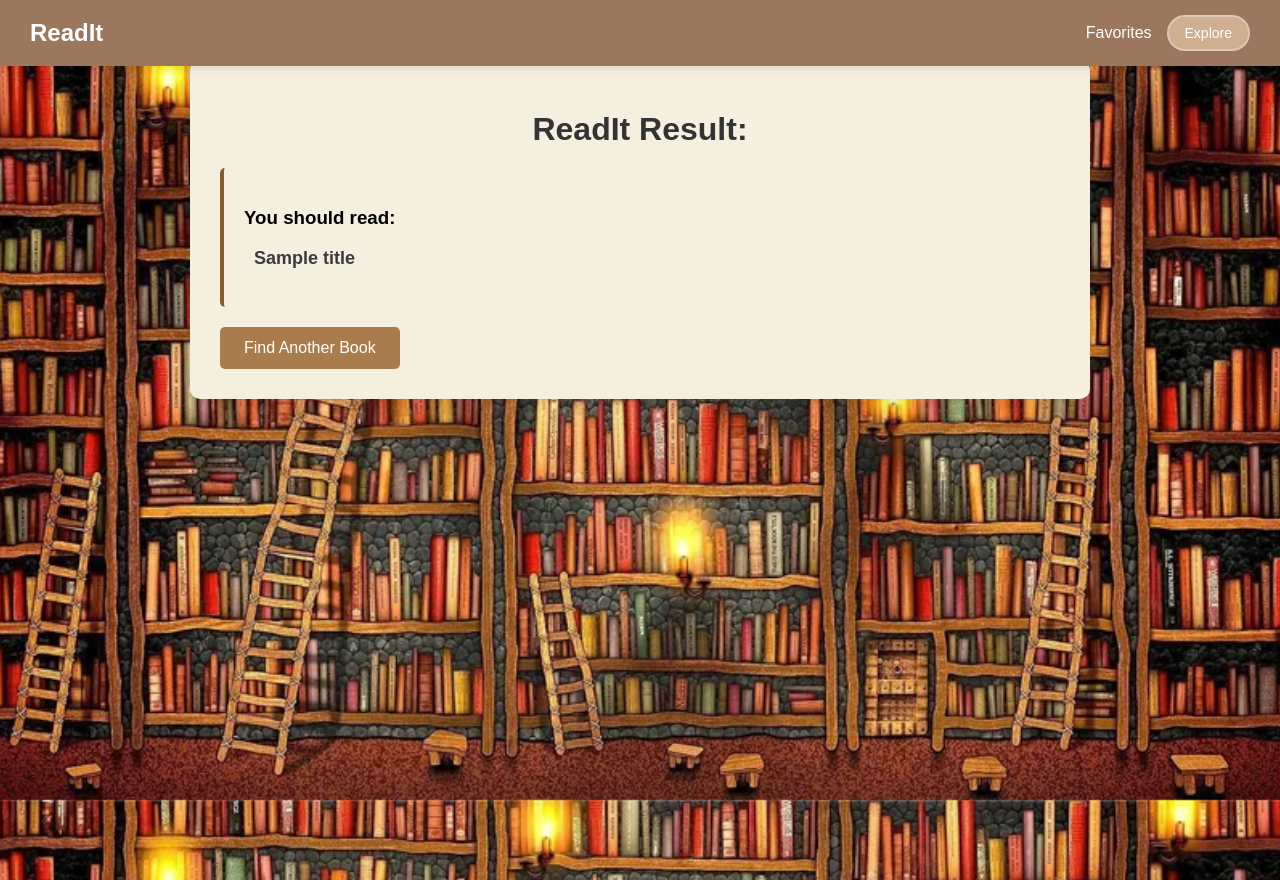
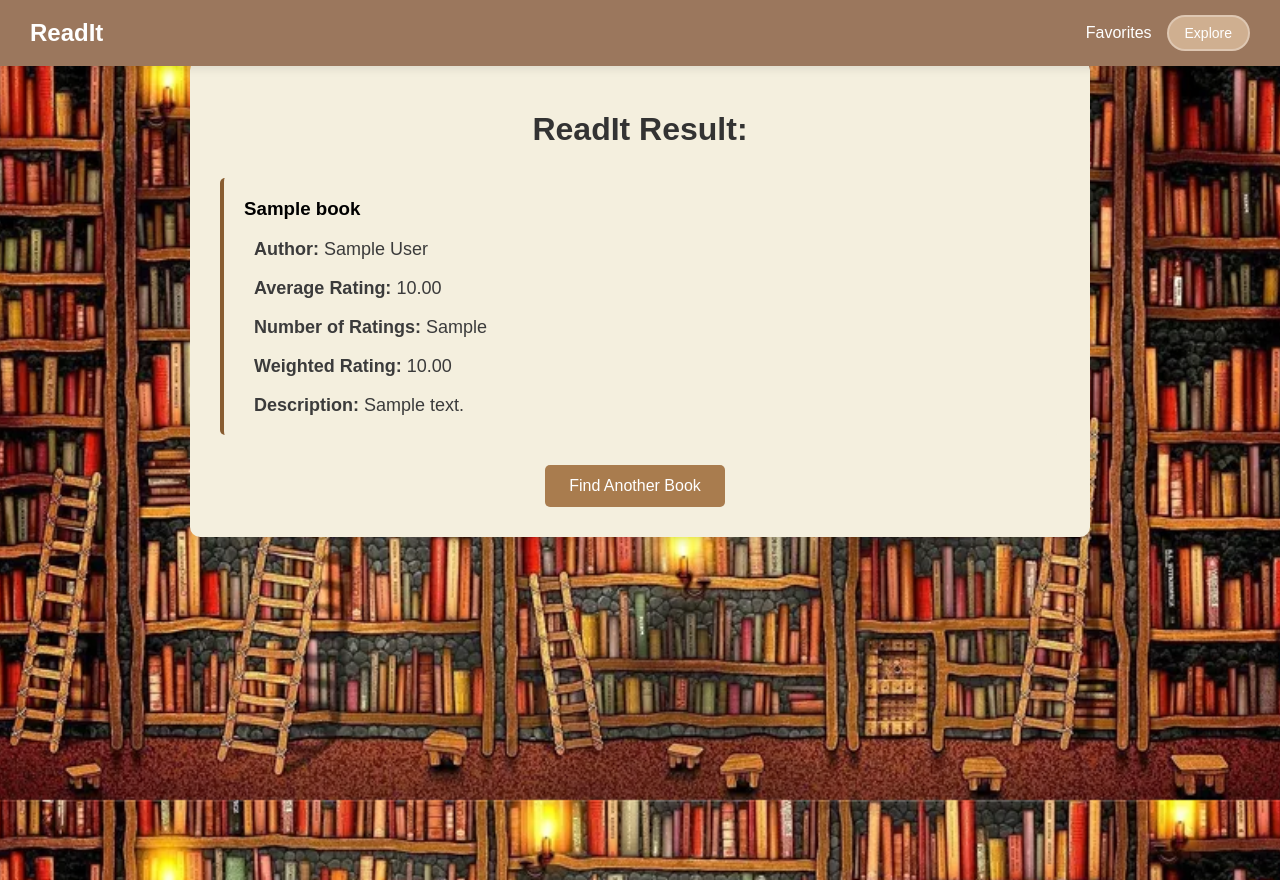
Before and after one commit to lleo022/ReadIt, a Flask app: template templates/output.html in a window 1280 px wide. Run offline with Flask 3, Linux system fonts and the light colour scheme; the template is opened without the code that fills it: most values are stand-ins (such as "Sample title", 1, 10 or a date in 2020); parts of the project's set-up code (start-up, migrations or seed data) failed here and were passed over.

Commit message:
Full implementation of results screen to display book recommendations. Modified file structure.

```diff
--- a/app.py
+++ b/app.py
@@ -1,91 +1,7 @@
 from flask import Flask, render_template, request, redirect, url_for
 
-import pandas as pd
-import numpy as np
-from sklearn.feature_extraction.text import TfidfVectorizer
-from sklearn.metrics.pairwise import cosine_similarity
-
-# ------------ Book Recommendation Code ------------ #
-df = pd.read_pickle("data/books.pkl")
-
-def recommend(title="", genre=""):
-    # important variables
-    GENRE_SIMILARITY_THRESHOLD = 0.2
-    FULL_SIMILARITY_THRESHOLD = 0.1
-    MAX_RECOMMENDATIONS = 5
-    title = title.lower()
-    genre = genre.lower()
-
-    # Filter by genre, else use all the data
-    if genre.strip():
-        temp = df[
-            (df['Genre1'].str.lower() == genre) |
-            (df['Genre2'].str.lower() == genre) |
-            (df['Genre3'].str.lower() == genre) |
-            (df['Genre4'].str.lower() == genre) |
-            (df['Genre5'].str.lower() == genre)
-        ].reset_index(drop=True)
-    else:
-        temp = df.copy()
-
-    # Recommend top 5 books by weighted rating if title is empty
-    if not title.strip():
-        rec = temp.sort_values(by='Weighted Rating', ascending=False).head(5)
-        return rec.reset_index(drop=True)
-
-    matchTitle = None
-    genreTitles = temp["Title"].str.lower()
-    # Exact match in genre-filtered data
-    if title in genreTitles.values:
-        matchTitle = temp.loc[genreTitles == title, 'Title'].values[0]
-    # Bigram match for similar titles in genre-filtered data
-    elif not temp.empty:
-        print(title)
-        similarTitle = TfidfVectorizer(ngram_range=(2, 2), stop_words='english')
-        titleMatrix = similarTitle.fit_transform(temp['Title'])
-        userVec = similarTitle.transform([title])
-        simScores = cosine_similarity(userVec, titleMatrix).flatten()
-        bestID = np.argmax(simScores)
-        if simScores[bestID] > GENRE_SIMILARITY_THRESHOLD: # prevents clearly wrong matches
-            matchTitle = temp.iloc[bestID]['Title']
-            # Assuming you meant {matchTitle}
-    # if genre-filtered match fails, expand search to larger dataset
-    if matchTitle is None:
-        allTitles = df['Title'].str.lower()
-        # Exact title match
-        if title in allTitles.values:
-            matchTitle = df.loc[allTitles[allTitles == title].index[0], 'Title']
-        # Bigram match for similar titles
-        else:
-            similarTitle = TfidfVectorizer(ngram_range=(2, 2), stop_words='english')
-            titleMatrix = similarTitle.fit_transform(df['Title'])
-            userVec = similarTitle.transform([title])
-            simScores = cosine_similarity(userVec, titleMatrix).flatten()
-            bestID = np.argmax(simScores)
-            if simScores[bestID] > FULL_SIMILARITY_THRESHOLD:
-                matchTitle = df.iloc[bestID]['Title']
-                # Assuming you meant {matchTitle}
-                # get genres of matchTitle to apply to new temp
-                matchedRow = df[df['Title'] == matchTitle].iloc[0]
-                matchedGenres = [matchedRow[f'Genre{i}'] for i in range(1, 6)]
-                temp = df[df[[f'Genre{i}' for i in range(1, 6)]].isin(matchedGenres).any(axis=1)].reset_index(drop=True)
-            else:
-                return None
-
-    # use trigrams to analyze book similarity from description
-    indices = pd.Series(temp.index, index=temp['Title'])
-    tf = TfidfVectorizer(ngram_range=(3, 3), stop_words='english')
-    tfidf_matrix = tf.fit_transform(temp['Description'])
-    sg = cosine_similarity(tfidf_matrix, tfidf_matrix)
-    idx = indices[matchTitle]
-    sig = list(enumerate(sg[idx]))
-    sig = [x for x in sig if x[0] != idx]  # remove self-match explicitly
-    sig = sorted(sig, key=lambda x: x[1], reverse=True)[:MAX_RECOMMENDATIONS]
-    book_indices = [i[0] for i in sig]
-    rec = temp.iloc[book_indices]
-
-    return rec.reset_index(drop=True)
-
+# include code from my book recommendation py file
+from bookrec import *
 
 # ----------------- Flask App Code ----------------- #
 app = Flask("__name__")
@@ -107,7 +23,7 @@ def output():
     return render_template("output.html", recommendations=recommendations)
 
 '''
-# May add in the future but not today
+# May add in the future but not this time
 @app.route('/favorites')
 def favorites():
     return render_template('favorites.html')
--- a/static/css/style.css
+++ b/static/css/style.css
@@ -76,7 +76,7 @@ body {
     margin: 0 auto;
     padding: 20px;
     padding-top: 60px;
-    background-image: url("/static/img/librarybackground.jpg");
+    background-image: url("/static/images/library-background.jpg");
     background-size: cover;
     background-repeat: no-repeat;
     background-attachment: fixed;
@@ -149,8 +149,8 @@ button:hover {
 .result {
     background-color: #f4efde;
     border-radius: 5px;
-    padding: 20px;
-    margin: 20px 0;
+    padding: 1px 20px;
+    margin: 30px 0;
     border-left: 4px solid #885c30;
 }
 
@@ -171,7 +171,7 @@ button:hover {
 .hero-img {
     height: 60vh;
     min-height: 400px;
-    background-image: url("/static/img/hero-book.jpg");
+    background-image: url("/static/images/hero-book.jpg");
     background-size: cover;
     background-position: center bottom;
     background-repeat: no-repeat;
--- a/templates/layout.html
+++ b/templates/layout.html
@@ -1,5 +1,5 @@
 <!DOCTYPE html>
-<html lang=""en>
+<html lang="en">
 
 <head>
     <meta charset="UTF-8">
--- a/templates/output.html
+++ b/templates/output.html
@@ -6,13 +6,30 @@
 
     <h1>ReadIt Result:</h1>
 
-    <div class="result">
-        <h3>You should read:</h3>
-        <p><strong>{{ title }}</strong></p>
-    </div>
+    {% if recommendations %}
+        {% for book in recommendations %}
+        <div class="result">
 
-    <a href="/back">
-        <button class="back-button">Find Another Book</button>
-    </a>
+            <h3>{{ book['Title'] }}</h3>
+            <p><strong>Author:</strong> {{ book['Author'] }}</p>
+            <p><strong>Average Rating:</strong> {{'%.2f'% book['Avg Rating'] }}</p>
+            <p><strong>Number of Ratings:</strong> {{ book['Num of Ratings'] }}</p>
+            <p><strong>Weighted Rating:</strong> {{'%.2f'% book['Weighted Rating'] }}</p>
+            <p><strong>Description:</strong> {{ book['Description'] }}</p>
+
+        </div>
+        {% endfor %}
+    {% else %}
+        <div class="result">
+            <h3>No recommendations found.</h3>
+            <p>Please try again.</p>
+        </div>
+    {% endif %}
+
+    <div class="button-wrapper">
+        <a href="/back">
+           <button class="back-button">Find Another Book</button>
+        </a>
+     </div>
 
 {% endblock %}
```
Also changed, not shown: bookrec.py (added, +86 -0 lines), sources.md (added, +21 -0 lines), README.md, static/images/hero-book.jpg (renamed from static/img/hero-book.jpg), static/images/library-background.jpg (renamed from static/img/librarybackground.jpg), 1 other file.
